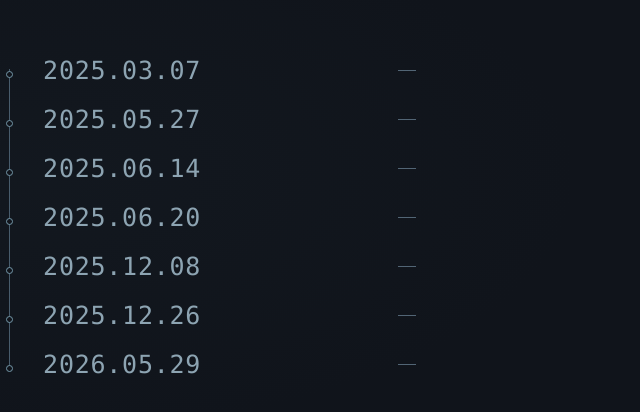
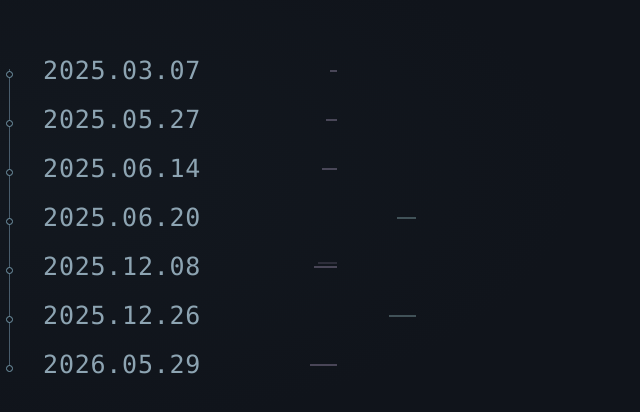
Before and after one commit to Su-long-ai/osu-profile-assets, a plain HTML site: page secret/chronicle.html in a window 1280 px wide. Shown: the part 184-596 px from the top of the page, 445-1085 px from the left. Drawn offline with Linux system fonts and the light colour scheme.

Commit message:
Restore progression evidence in chronicle

```diff
--- /dev/null
+++ b/secret/chronicle-evidence.css
@@ -0,0 +1,30 @@
+/* v100 · restore the progression image's data columns as print-like evidence.
+   No labels or answer marks: stroke length is pass depth; x-position is series. */
+.archive-dates .date-row .mark{
+  position:absolute;top:50%;height:1px;display:block;
+  transform:translateY(-50%);background:currentColor;opacity:.68;
+  transition:width .18s ease-out,opacity .18s ease-out,filter .18s ease-out
+}
+.archive-dates .date-row[data-series="regular"] .mark{right:21%;color:#b7a6ca}
+.archive-dates .date-row[data-series="long"] .mark{right:5%;color:#9fc9cf}
+.archive-dates .date-row[data-pass="0"] .mark{width:7px}
+.archive-dates .date-row[data-pass="1"] .mark{width:11px}
+.archive-dates .date-row[data-pass="2"] .mark{width:15px}
+.archive-dates .date-row[data-pass="3"] .mark{width:19px}
+.archive-dates .date-row[data-pass="4"] .mark{width:23px}
+.archive-dates .date-row[data-pass="5"] .mark{width:27px}
+/* The 2025-12-08 source cell is 03 / 04, so keep the previous stroke as a
+   second registration trace rather than collapsing it to a single value. */
+.archive-dates .date-row[data-prev-pass] .mark::before{
+  content:"";position:absolute;right:0;top:-4px;width:19px;height:1px;
+  background:currentColor;opacity:.5
+}
+.archive-dates .date-row:hover .mark,
+.archive-dates .date-row:focus-visible .mark{opacity:.92;filter:drop-shadow(0 0 2px currentColor)}
+.archive-dates .date-row.selected .mark{opacity:1;filter:drop-shadow(0 0 3px currentColor)}
+.archive-dates.has-both .date-row[data-pass="5"] .mark{opacity:1}
+@media(max-width:360px){
+  .archive-dates .date-row[data-series="regular"] .mark{right:20%}
+  .archive-dates .date-row[data-series="long"] .mark{right:4%}
+}
+@media(prefers-reduced-motion:reduce){.archive-dates .date-row .mark{transition:none}}
--- a/secret/chronicle.html
+++ b/secret/chronicle.html
@@ -1,7 +1,7 @@
 <!doctype html>
 <html lang="zh-CN">
 <head><meta charset="utf-8"><meta name="viewport" content="width=device-width,initial-scale=1"><meta name="color-scheme" content="dark">
-<title>036js</title><link rel="stylesheet" href="./silent.css?v=47"><link rel="stylesheet" href="./archival-scenes.css?v=1"><link rel="stylesheet" href="./registration-residue.css?v=2"><link rel="stylesheet" href="./registered-graph.css?v=2"></head>
+<title>036js</title><link rel="stylesheet" href="./silent.css?v=47"><link rel="stylesheet" href="./archival-scenes.css?v=1"><link rel="stylesheet" href="./chronicle-evidence.css?v=1"><link rel="stylesheet" href="./registration-residue.css?v=2"><link rel="stylesheet" href="./registered-graph.css?v=2"></head>
 <body><main class="shell">
 <a class="breadcrumb" href="./" aria-label="返回图集"><svg viewBox="0 0 28 28" aria-hidden="true"><path d="M21 14H6m0 0 6-6m-6 6 6 6" fill="none" stroke="currentColor" stroke-width="1.2" stroke-linecap="round" stroke-linejoin="round"/></svg></a>
 <a class="utility source-reference" href="https://osu.ppy.sh/users/29089125#me" aria-label="回看 osu! 主页的真实成长记录"><svg viewBox="0 0 26 26" aria-hidden="true"><path d="M7 5V21M11 7H21M11 19H21" stroke="currentColor" fill="none" stroke-width=".85"/><circle cx="7" cy="7" r="1.7" fill="#9fc9cf"/><circle cx="7" cy="19" r="1.7" fill="#b7a6ca"/></svg></a>
@@ -9,13 +9,13 @@
  <div class="visual">
   <div class="dates archive-dates" aria-label="从主页成长记录找到两次五段通过日期，按时间顺序连接">
    <span class="archive-rail" aria-hidden="true"></span>
-   <button class="date-row" data-day="r00" type="button" aria-pressed="false" aria-label="2025-03-07"><time datetime="2025-03-07">2025.03.07</time><span class="mark" aria-hidden="true"></span></button>
-   <button class="date-row" data-day="r01" type="button" aria-pressed="false" aria-label="2025-05-27"><time datetime="2025-05-27">2025.05.27</time><span class="mark" aria-hidden="true"></span></button>
-   <button class="date-row" data-day="r02" type="button" aria-pressed="false" aria-label="2025-06-14"><time datetime="2025-06-14">2025.06.14</time><span class="mark" aria-hidden="true"></span></button>
-   <button class="date-row" data-day="l03" type="button" aria-pressed="false" aria-label="2025-06-20"><time datetime="2025-06-20">2025.06.20</time><span class="mark" aria-hidden="true"></span></button>
-   <button class="date-row" data-day="r34" type="button" aria-pressed="false" aria-label="2025-12-08"><time datetime="2025-12-08">2025.12.08</time><span class="mark" aria-hidden="true"></span></button>
-   <button class="date-row" data-day="ln" type="button" aria-pressed="false" aria-label="2025-12-26"><time datetime="2025-12-26">2025.12.26</time><span class="mark" aria-hidden="true"></span></button>
-   <button class="date-row" data-day="regular" type="button" aria-pressed="false" aria-label="2026-05-29"><time datetime="2026-05-29">2026.05.29</time><span class="mark" aria-hidden="true"></span></button>
+   <button class="date-row" data-day="r00" data-series="regular" data-pass="0" type="button" aria-pressed="false" aria-label="2025-03-07"><time datetime="2025-03-07">2025.03.07</time><span class="mark" aria-hidden="true"></span></button>
+   <button class="date-row" data-day="r01" data-series="regular" data-pass="1" type="button" aria-pressed="false" aria-label="2025-05-27"><time datetime="2025-05-27">2025.05.27</time><span class="mark" aria-hidden="true"></span></button>
+   <button class="date-row" data-day="r02" data-series="regular" data-pass="2" type="button" aria-pressed="false" aria-label="2025-06-14"><time datetime="2025-06-14">2025.06.14</time><span class="mark" aria-hidden="true"></span></button>
+   <button class="date-row" data-day="l03" data-series="long" data-pass="3" type="button" aria-pressed="false" aria-label="2025-06-20"><time datetime="2025-06-20">2025.06.20</time><span class="mark" aria-hidden="true"></span></button>
+   <button class="date-row" data-day="r34" data-series="regular" data-pass="4" data-prev-pass="3" type="button" aria-pressed="false" aria-label="2025-12-08"><time datetime="2025-12-08">2025.12.08</time><span class="mark" aria-hidden="true"></span></button>
+   <button class="date-row" data-day="ln" data-series="long" data-pass="5" type="button" aria-pressed="false" aria-label="2025-12-26"><time datetime="2025-12-26">2025.12.26</time><span class="mark" aria-hidden="true"></span></button>
+   <button class="date-row" data-day="regular" data-series="regular" data-pass="5" type="button" aria-pressed="false" aria-label="2026-05-29"><time datetime="2026-05-29">2026.05.29</time><span class="mark" aria-hidden="true"></span></button>
    <div id="time-thread" class="time-thread" aria-hidden="true">
      <span class="time-thread-path"></span><span class="time-thread-progress"></span>
      <span class="time-thread-knob"></span><span id="week-marks" class="week-marks"></span>
```
